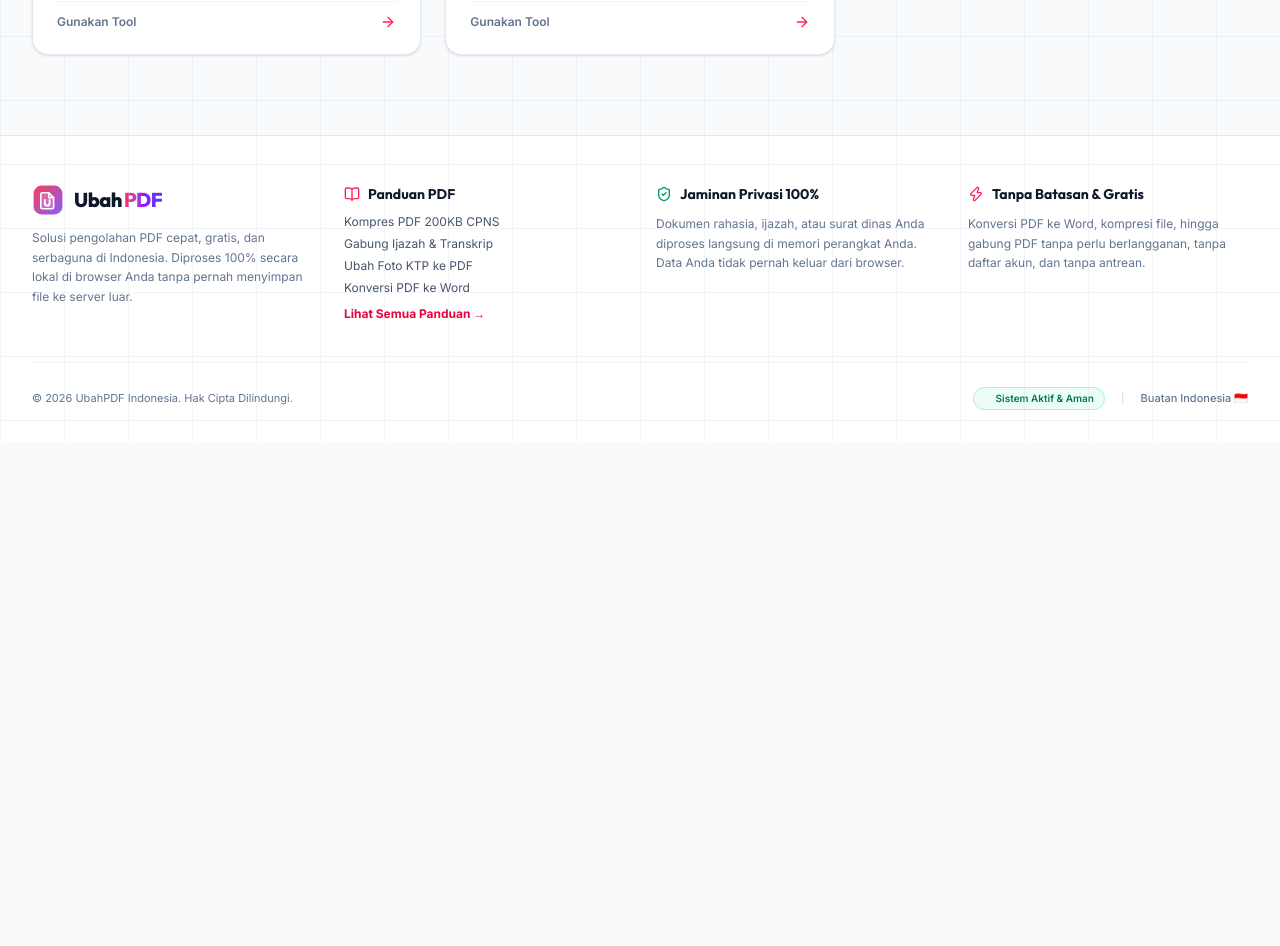
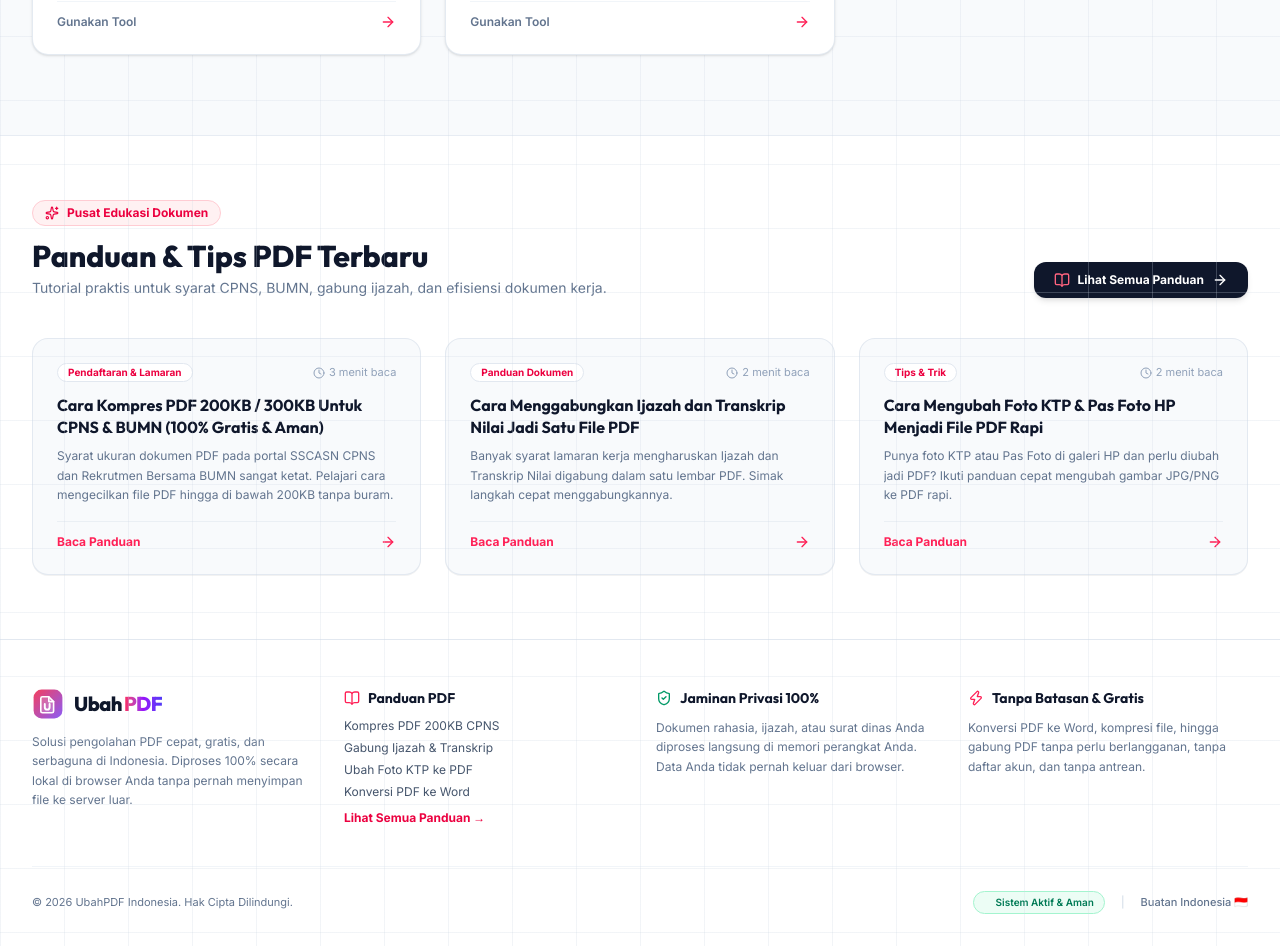
Before and after one commit to rhsa-fr/UbahPDF, a React (Vite) app: page / in a window 1280 px wide. Shown: the part 1820-2766 px from the top of the page. Before the commit the page ends 2262 px from the top, so only its background shows below. Built offline with nearby package versions, Linux system fonts and the light colour scheme.

Commit message:
feat: add featured Panduan & Tips section on homepage

```diff
--- a/src/App.tsx
+++ b/src/App.tsx
@@ -3,6 +3,7 @@ import { Routes, Route, useParams } from 'react-router-dom';
 import { Navbar } from './components/Navbar';
 import { Hero } from './components/Hero';
 import { ToolGrid } from './components/ToolGrid';
+import { HomeGuideSection } from './components/HomeGuideSection';
 import { ToolPage } from './components/ToolPage';
 import { BlogListPage } from './components/BlogListPage';
 import { BlogPostPage } from './components/BlogPostPage';
@@ -66,6 +67,7 @@ export const App: React.FC = () => {
                 <SEOHead toolId={null} />
                 <Hero searchQuery={searchQuery} onSearchChange={setSearchQuery} />
                 <ToolGrid tools={filteredTools} />
+                <HomeGuideSection />
               </>
             }
           />
--- /dev/null
+++ b/src/components/HomeGuideSection.tsx
@@ -0,0 +1,75 @@
+import React from 'react';
+import { Link } from 'react-router-dom';
+import { BLOG_POSTS } from '../data/blogData';
+import { BookOpen, Clock, ArrowRight, Sparkles } from 'lucide-react';
+
+export const HomeGuideSection: React.FC = () => {
+  const featuredPosts = BLOG_POSTS.slice(0, 3);
+
+  return (
+    <section className="border-t border-slate-200/80 bg-white py-16">
+      <div className="max-w-7xl mx-auto px-4 sm:px-6 lg:px-8">
+        {/* Section Header */}
+        <div className="flex flex-col md:flex-row md:items-end justify-between mb-10 gap-4">
+          <div>
+            <div className="inline-flex items-center gap-2 px-3 py-1 rounded-full bg-rose-50 border border-rose-200 text-rose-600 text-xs font-bold mb-3">
+              <Sparkles className="w-3.5 h-3.5" />
+              <span>Pusat Edukasi Dokumen</span>
+            </div>
+            <h2 className="text-2xl sm:text-3xl font-extrabold text-slate-900 font-['Outfit']">
+              Panduan & Tips PDF Terbaru
+            </h2>
+            <p className="text-xs sm:text-sm text-slate-500 mt-1">
+              Tutorial praktis untuk syarat CPNS, BUMN, gabung ijazah, dan efisiensi dokumen kerja.
+            </p>
+          </div>
+
+          <Link
+            to="/panduan"
+            className="inline-flex items-center gap-2 px-5 py-2.5 rounded-xl bg-slate-900 hover:bg-slate-800 text-white text-xs font-bold transition-all shadow-md shrink-0 w-fit"
+          >
+            <BookOpen className="w-4 h-4 text-rose-400" />
+            <span>Lihat Semua Panduan</span>
+            <ArrowRight className="w-4 h-4" />
+          </Link>
+        </div>
+
+        {/* Featured Posts Cards */}
+        <div className="grid grid-cols-1 md:grid-cols-3 gap-6">
+          {featuredPosts.map((post) => (
+            <Link
+              key={post.id}
+              to={`/panduan/${post.slug}`}
+              className="bg-slate-50 rounded-2xl p-6 border border-slate-200/90 shadow-2xs hover:shadow-xl hover:border-slate-300 hover:-translate-y-1 transition-all duration-300 flex flex-col justify-between group"
+            >
+              <div>
+                <div className="flex items-center justify-between text-xs text-slate-400 mb-3">
+                  <span className="px-2.5 py-0.5 rounded-full bg-white border border-slate-200 text-rose-600 font-bold text-[10px]">
+                    {post.category}
+                  </span>
+                  <span className="flex items-center gap-1 text-[11px]">
+                    <Clock className="w-3 h-3" />
+                    {post.readTime}
+                  </span>
+                </div>
+
+                <h3 className="font-bold text-base text-slate-900 group-hover:text-rose-600 transition-colors font-['Outfit'] mb-2 line-clamp-2 leading-snug">
+                  {post.title}
+                </h3>
+
+                <p className="text-xs text-slate-500 leading-relaxed line-clamp-3 mb-4">
+                  {post.summary}
+                </p>
+              </div>
+
+              <div className="pt-3 border-t border-slate-200/60 flex items-center justify-between text-xs font-bold text-rose-500 group-hover:text-rose-600">
+                <span>Baca Panduan</span>
+                <ArrowRight className="w-4 h-4 transform group-hover:translate-x-1 transition-transform" />
+              </div>
+            </Link>
+          ))}
+        </div>
+      </div>
+    </section>
+  );
+};
```
